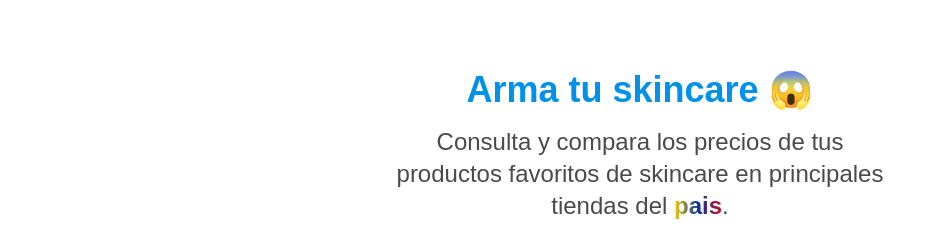
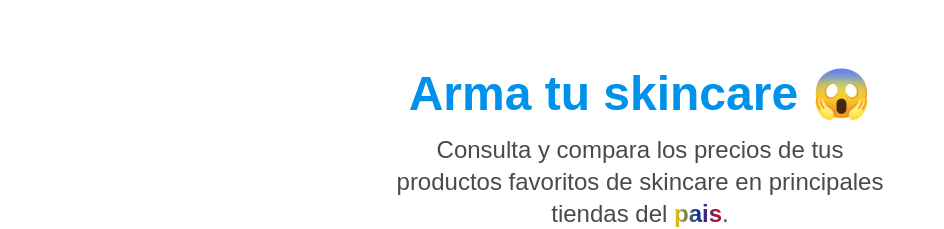
Before and after one commit to joferrer/skincare-blog, a Vue app: page / in a window 1280 px wide. Shown: the part 130-359 px from the top of the page, without its empty margins (0-944 px from the left). Built offline with nearby package versions, Linux system fonts and the light colour scheme.

Commit message:
vercel config json

```diff
--- a/src/module/landing/pages/HomePage.vue
+++ b/src/module/landing/pages/HomePage.vue
@@ -2,7 +2,7 @@
   <div class="flex flex-col text-gray max-w-5xl">
     <section class="mb-10 flex flex-col items-center mt-36">
       <div class="flex flex-col items-center max-w-lg space-y-4">
-        <h1 class="font-poppins text-[#0091EA] font-bold text-4xl">
+        <h1 class="font-poppins text-[#0091EA] font-bold text-5xl">
           Arma tu skincare 😱
         </h1>
         <h2 class="font-poppins text-[#4A4A4A] text-lg md:text-2xl text-center">
```
Also changed, not shown: vercel.json (added).
